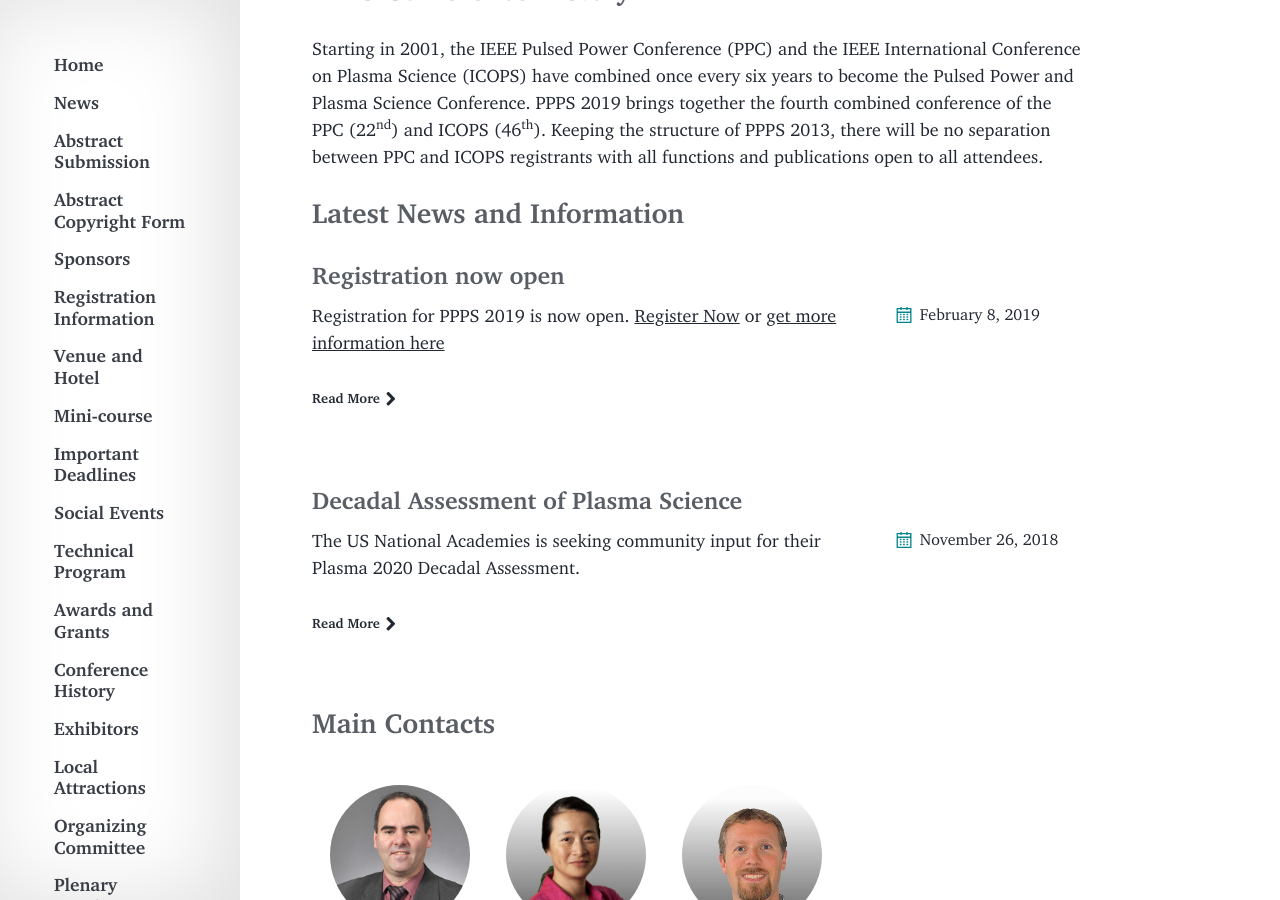
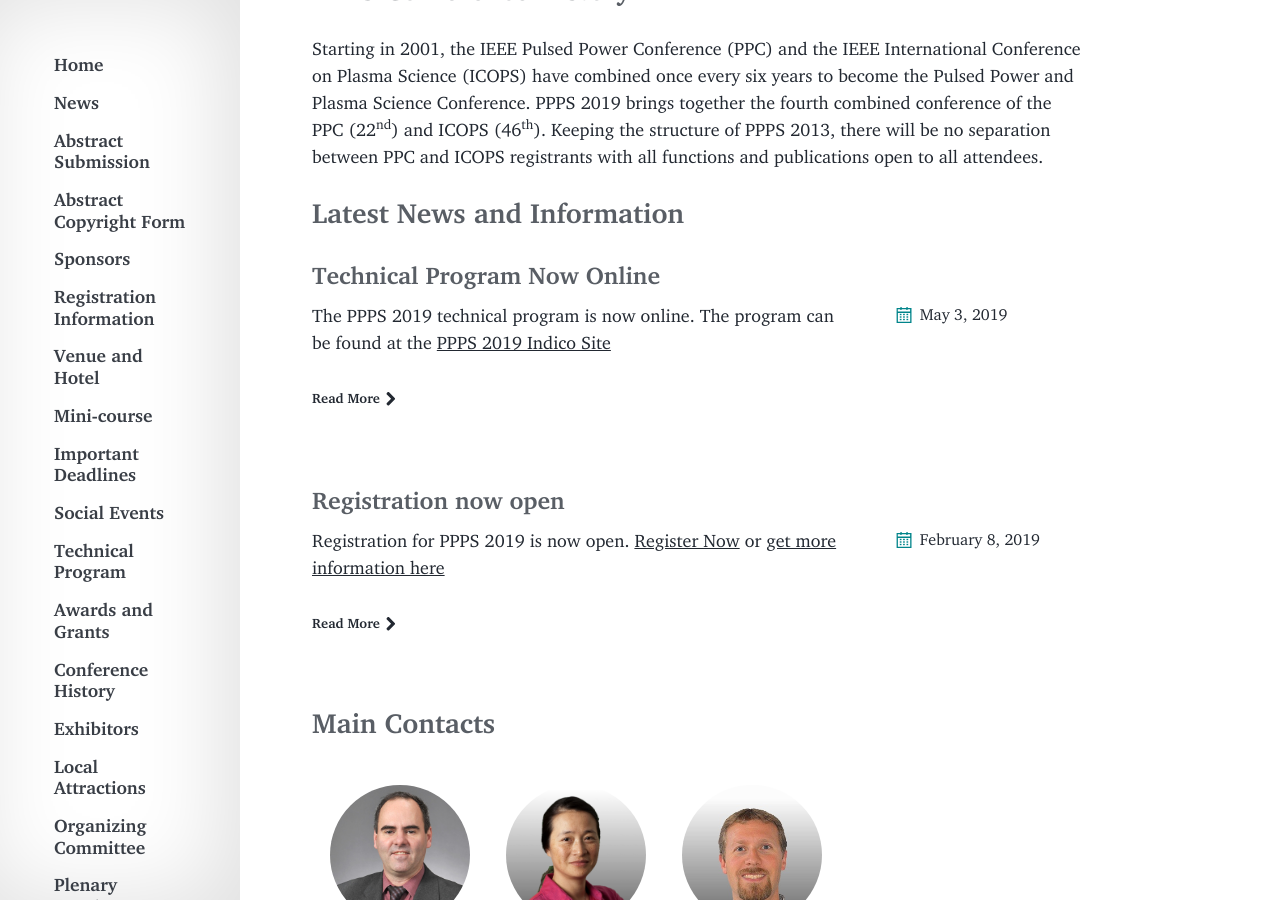
Before and after one commit to ppps2019/ppps2019.github.io, a Jekyll site: the page built from index.md, in a window 1280 px wide and 900 px high, scrolled down 986 px. Built offline with Jekyll 4.4.1, drawn with Linux system fonts in a browser that asks for light colours; comment, search, counter and statistics services are not loaded.

Commit message:
adding links to program

```diff
--- a/_info_articles/technical-program.md
+++ b/_info_articles/technical-program.md
@@ -11,4 +11,6 @@ navigation_weight: 6
 </div>
 <div class="gallery-ender"></div>
 
-This program is still subject to change.
+The block program above is subject to change.
+
+The complete PPPS 2019 technical program is now online. The program can be found at the [PPPS 2019 Indico Site](https://indico.cern.ch/event/727938/timetable/?layout=room#20190622.detailed)
--- /dev/null
+++ b/_posts/news/2019-05-03-program.md
@@ -0,0 +1,12 @@
+---
+layout: post
+title: "Technical Program Now Online"
+modified:
+categories: news
+excerpt:
+tags: []
+date: 2019-05-03
+author: steve_richardson
+---
+
+The PPPS 2019 technical program is now online. The program can be found at the [PPPS 2019 Indico Site](https://indico.cern.ch/event/727938/timetable/?layout=room#20190622.detailed)
```
